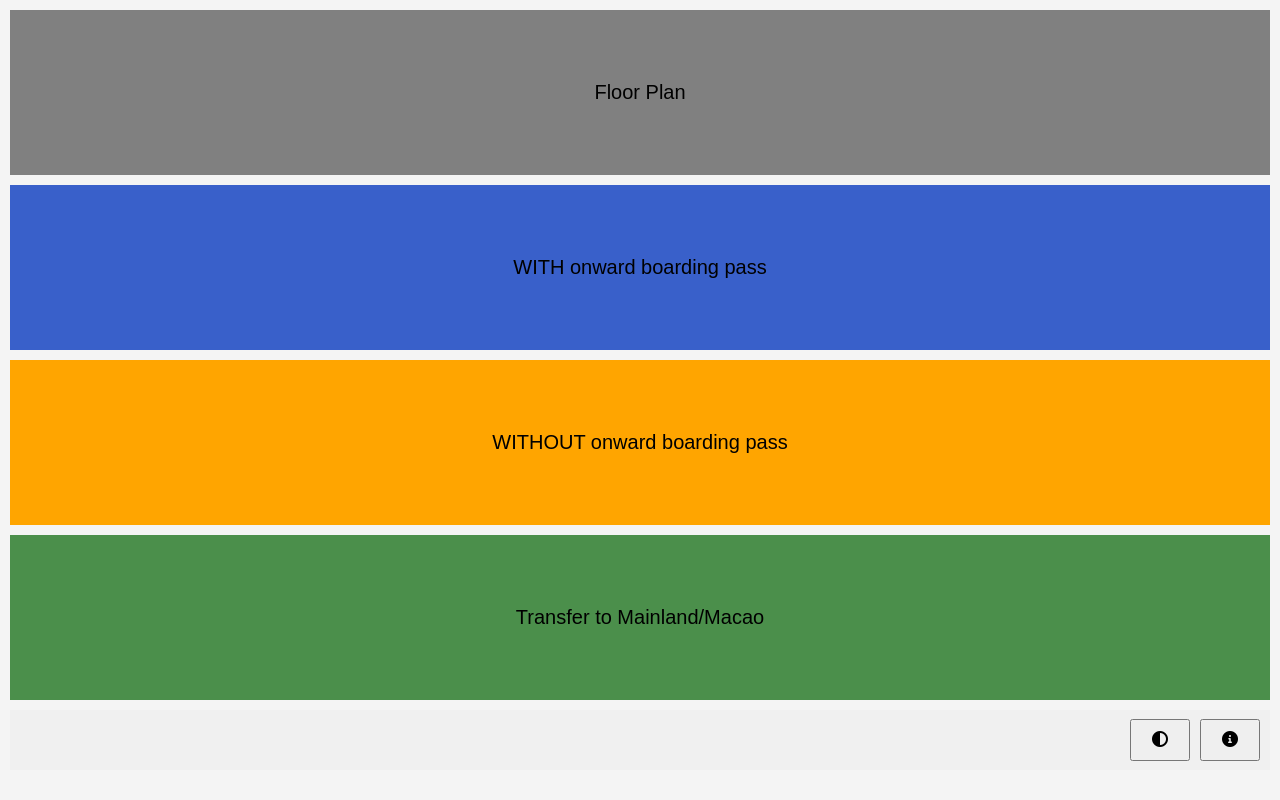
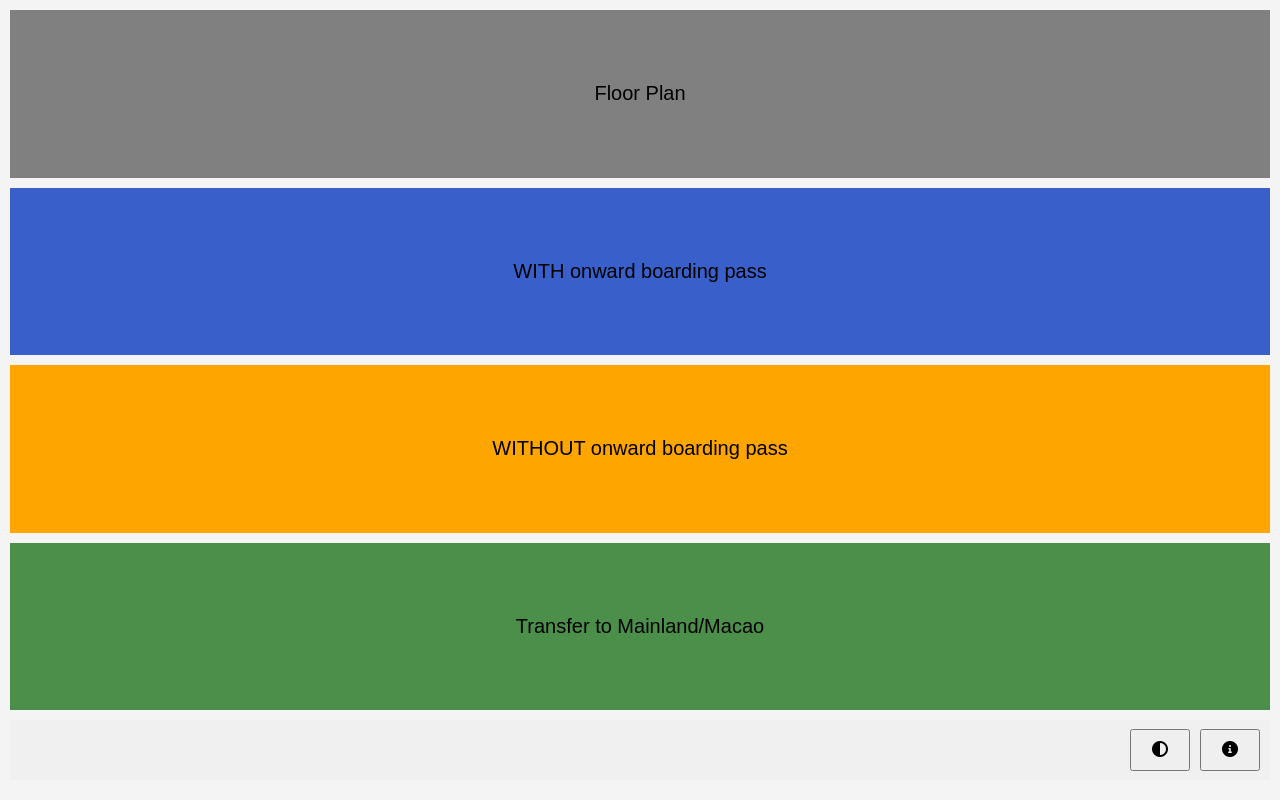
Before and after one commit to johnchleung/TIB_PWA, a Django app: page / in a window 1280 px wide. Run offline with Django 5.2, Linux system fonts and the light colour scheme.

Commit message:
Amend "home" page

```diff
--- a/api/templates/home.html
+++ b/api/templates/home.html
@@ -17,7 +17,7 @@
         .container {
             display: grid;
             grid-template-columns: repeat(3, 1fr);
-            grid-template-rows: 35% 20% 20% 20% 60px;
+            grid-template-rows: repeat(4, auto) 50px;
             gap: 10px;
             transition: all 0.3s ease;
             height: calc(100vh - 40px); /* Full height minus padding */
@@ -56,11 +56,11 @@
         }
         .layout-1 {
             grid-template-columns: 1fr; /* Single column layout */
-            grid-template-rows: repeat(4, auto) 60px; /* Adjust for fixed height of Section 5 */
+            grid-template-rows: repeat(4, auto) 50px; /* Adjust for fixed height of Section 5 */
         }
         .layout-2 {
             grid-template-columns: 1fr 1fr 1fr; /* Three equal columns */
-            grid-template-rows: auto auto auto 60px; /* Three rows and fixed height for Section 5 */
+            grid-template-rows: auto auto auto 50px; /* Three rows and fixed height for Section 5 */
         }
         .layout-2 .section:nth-child(1) {
             grid-column: 1 / -1; /* Section 1 spans all columns */
@@ -103,21 +103,5 @@
     </div>
 </div>
 
-<script>
-    let isLayout1 = true;
-
-    function toggleLayout() {
-        const container = document.getElementById('layoutContainer');
-        if (isLayout1) {
-            container.classList.remove('layout-1');
-            container.classList.add('layout-2');
-        } else {
-            container.classList.remove('layout-2');
-            container.classList.add('layout-1');
-        }
-        isLayout1 = !isLayout1; // Toggle the layout state
-    }
-</script>
-
 </body>
 </html>
```
